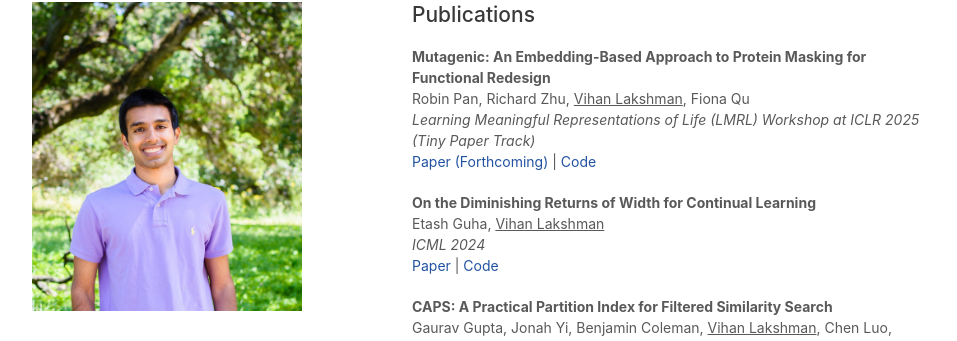
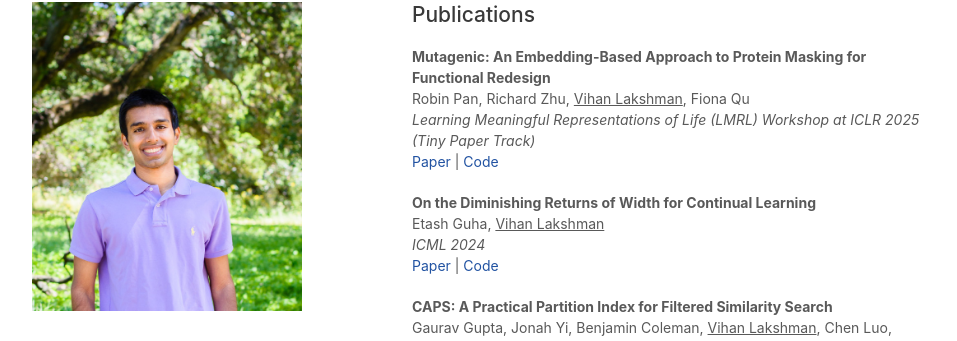
Before and after one commit to vihan-lakshman/vihan-lakshman.github.io, a Jekyll site: the page built from index.html, in a window 1280 px wide and 900 px high, scrolled down 304 px. Shown: the part 107-448 px from the top of the window, without its empty margins (158-1115 px from the left). Built offline with Jekyll 4.4.1, drawn with Linux system fonts in a browser that asks for light colours; a style sheet for code colours, icons or effects is not loaded.

Commit message:
Update links

```diff
--- a/index.html
+++ b/index.html
@@ -70,8 +70,8 @@
         </b> <br>
         Robin Pan, Richard Zhu, <u>Vihan Lakshman</u>, Fiona Qu<br>
         <i>Learning Meaningful Representations of Life (LMRL) Workshop at ICLR 2025 (Tiny Paper Track)</i><br>
-        <a href="">Paper (Forthcoming)</a> |
-        <a href="https://github.com/vihan-lakshman/mutagenic">Code</a>
+        <a href="https://openreview.net/pdf?id=0wy0QiPkKU">Paper</a> |
+        <a href="https://github.com/vihan-lakshman/mutagenic-experiments">Code</a>
       </p>
       <p>
         <b>On the Diminishing Returns of Width for Continual Learning</b> <br>
```
